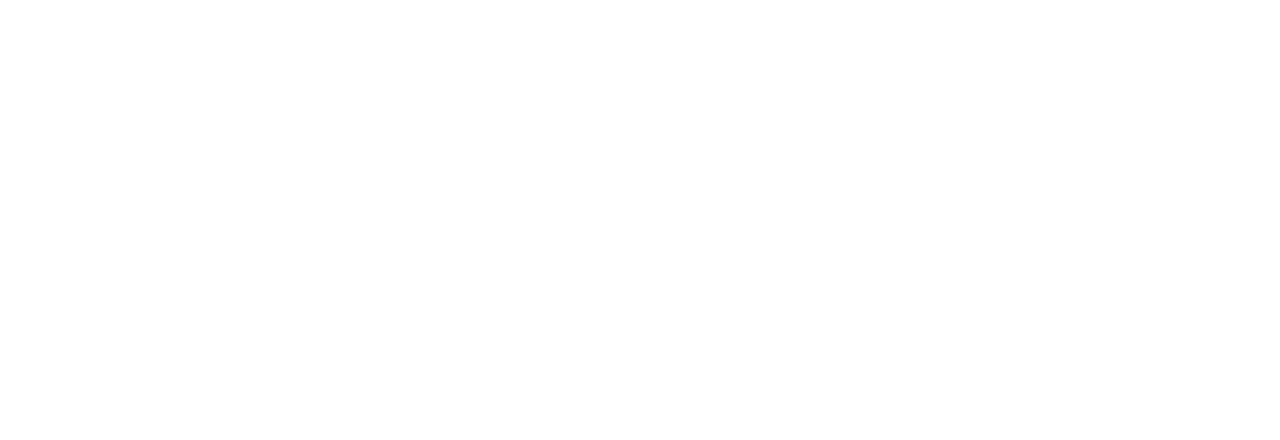
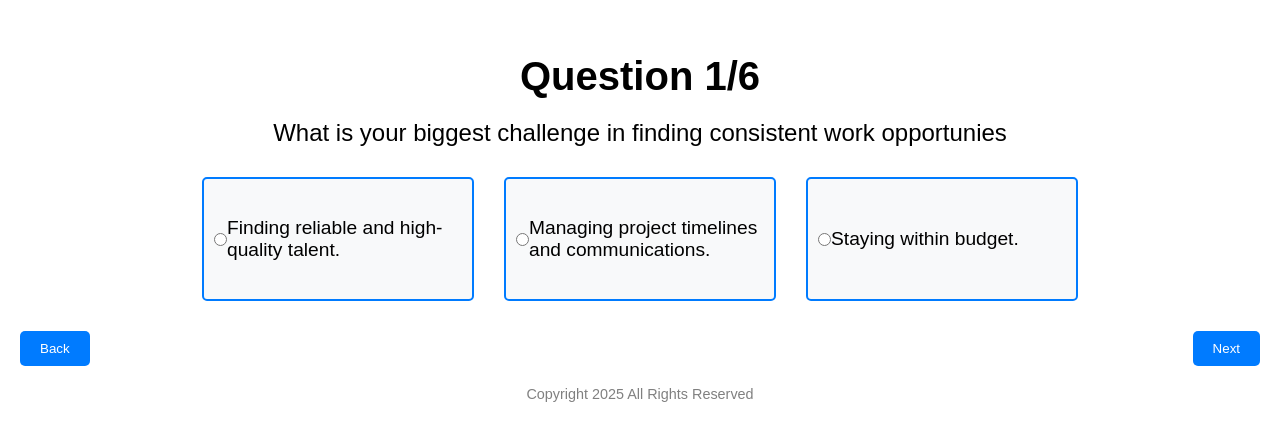
Before and after one commit to Nitrix11/DailaCreative, a React (Vite) app: page /mediaq in a window 1280 px wide. Before the commit this address had no page. Shown: the part 192-632 px from the top of the page. Built offline with nearby package versions, Linux system fonts and the light colour scheme.

Commit message:
second t comit

```diff
--- a/src/App.jsx
+++ b/src/App.jsx
@@ -5,7 +5,8 @@
 import ThankYouSection from './components/ThankYou'; // Import Thank You Component
 import Hero from"./components/hero"
 import Media from './components/MediaCreative';
-
+import Mediag from './components/MediaGreeting';
+import Mediaq from './components/Mediaq';
 
 
 function App() {
@@ -15,6 +16,8 @@
       <Route path="/" element={<Hero/>} />
         <Route path="/sign-up" element={<SignUpSection />} />
         <Route path="/media" element={<Media />} />
+        <Route path="/mediag" element={<Mediag/>} />
+        <Route path="/mediaq" element={<Mediaq/>} />
         <Route path="/greeting" element={<GreetingSection />} />
         <Route path="/questionnaire" element={<Questionnaire />} />
         <Route path="/thank-you" element={<ThankYouSection />} /> {/* New route */}
--- a/src/components/GreetingSection.jsx
+++ b/src/components/GreetingSection.jsx
@@ -25,6 +25,7 @@
             <p>It will only take a few minutes</p>
             <hr className="divider" />
             <p>Help us help you</p>
+            <hr className="divider" />
           </div>
 
           <button className="get-started-button" onClick={handleGetStarted}>Get Started!</button>
--- a/src/components/MediaCreative.jsx
+++ b/src/components/MediaCreative.jsx
@@ -4,7 +4,7 @@
 import 'react-phone-input-2/lib/style.css';
 import pic1 from '../assets/pic2.png';
 import logo from '../assets/DailACreative.png';
-
+import { Link } from 'react-router-dom';
 const SignUpSection2 = () => {
   const [fullName, setFullName] = useState(''); // State to store the full name
   const [email, setEmail] = useState(''); // State to store the email
@@ -26,19 +26,22 @@
   const handleSubmit = (e) => {
     e.preventDefault(); // Prevent default form submission
     // Navigate to the GreetingSection and pass the full name
-    navigate('/greeting', { state: { fullName } });
+    navigate('/mediag', { state: { fullName } });
   };
 
   return (
     <div className="sign-up-container">
       <div className="image-container">
         <nav className="navbar">
+          <Link to="/">
           <img
             src={logo}
             alt="Logo"
-            className="logo"
+            className="logoM"
             onClick={scrollToHero}
           />
+          </Link>
+
         </nav>
         <img src={pic1} alt="Background" className="background-image" />
         <div className="text-overlay">
--- a/src/components/MediaGreeting.jsx
+++ b/src/components/MediaGreeting.jsx
@@ -0,0 +1,44 @@
+import React from 'react';
+import { useLocation, useNavigate } from 'react-router-dom'; // Import useNavigate for navigation
+import './css/GreetingSection.css'; // Ensure this path is correct
+import thumbsUpImage from '../assets/blue.png'; // Ensure you have an appropriate image
+
+const GreetingSection = () => {
+  const location = useLocation();
+  const navigate = useNavigate(); // Initialize useNavigate
+  const { fullName } = location.state || { fullName: 'Guest' }; // Default to 'Guest' if not provided
+
+  const handleGetStarted = () => {
+    navigate('/mediaq'); // Navigate to the questionnaire
+  };
+
+  return (
+    <div className="greeting-container">
+      <div className="greeting-content">
+        <div className="text-section">
+          <h1>Hey {fullName},</h1>
+          <p>Reach more clients,manage rojects efficiently,<br/>and grow our creative business.</p>
+
+          <div className="questions">
+            <p>Answer a few questions to help with your guest:</p>
+            <hr className="divider" />
+            <p>It will only take a few minutes</p>
+            <hr className="divider" />
+            <p>Help us help you</p>
+            <hr className="divider" />
+          </div>
+
+          <button className="get-started-button" onClick={handleGetStarted}>Get Started!</button>
+        </div>
+        <div className="emoji-container">
+          <img src={thumbsUpImage} alt="Thumbs Up" className="thumbs-up-image" />
+        </div>
+      </div>
+      <footer>
+        <p>Copyright 2025 All Rights Reserved</p>
+      </footer>
+    </div>
+  );
+};
+
+export default GreetingSection;
--- /dev/null
+++ b/src/components/Mediaq.jsx
@@ -0,0 +1,100 @@
+import React, { useState } from 'react';
+import { useNavigate } from 'react-router-dom';
+import './css/Questionnaire.css'; // Ensure this path is correct
+
+// Updated questions array with four and five questions added
+const questions = [
+  {
+    question: "What is your biggest challenge in finding consistent work opportunies",
+    options: [
+      "Finding reliable and high-quality talent.",
+      "Managing project timelines and communications.",
+      "Staying within budget."
+    ]
+  },
+  {
+    question: "How do you currently find new project or clients",
+    options: [
+      "Online platforms and marketplaces.",
+      "Word of mouth and personal referrals.",
+      "Social media and local listings."
+    ]
+  },
+  {
+    question: "What feature would make a creative services platform most appealing to you?",
+    options: [
+      "Ability to find local creatives for in-person projects.",
+      "Access to a diverse range of creative services.",
+      "AI-driven quality control and project management."
+    ]
+  },
+  {
+    question: "How important is it for you to have access to a platform that connects you with local clients for in-person project",
+    options: [
+      "Very important - I prefer in person work.",
+      "Managing project timelines and deadlines.",
+      "Negotiating fair pricing and compensation."
+    ]
+  },
+  {
+    question: "What is your primary concern when working with clients",
+    options: [
+      "Ensuring consistent quality of work.",
+      "Somewhat import - it depends on the project",
+      "Not very important - I prefer remote work"
+    ]
+  },
+  {
+    question:" How much commission are you willing to pay to use a platform tthat guaratees consistent work opportunies",
+    options: [
+      "Up to 20% commission for guaranted work",
+      "Between 10% to 20% commission",
+      "Less than 10% commission"
+    ]
+  }
+];
+
+const Questionnaire = () => {
+  const [currentQuestionIndex, setCurrentQuestionIndex] = useState(0);
+  const navigate = useNavigate();
+
+  const handleNext = () => {
+    if (currentQuestionIndex < questions.length - 1) {
+      setCurrentQuestionIndex(currentQuestionIndex + 1);
+    } else {
+      navigate('/thank-you'); // Navigate to a thank you page or summary
+    }
+  };
+
+  const handleBack = () => {
+    if (currentQuestionIndex > 0) {
+      setCurrentQuestionIndex(currentQuestionIndex - 1);
+    } else {
+      navigate('/mediag'); // Go back to greeting if on the first question
+    }
+  };
+
+  return (
+    <div className="questionnaire-container">
+      <h1>{`Question ${currentQuestionIndex + 1}/${questions.length}`}</h1>
+      <p className="question-text">{questions[currentQuestionIndex].question}</p>
+      <div className="options">
+        {questions[currentQuestionIndex].options.map((option, index) => (
+          <label key={index} className="option">
+            <input type="radio" name="option" value={option} />
+            {option}
+          </label>
+        ))}
+      </div>
+      <div className="navigation-buttons">
+        <button onClick={handleBack} className="back-button">Back</button>
+        <button onClick={handleNext} className="next-button">Next</button>
+      </div>
+      <footer>
+        <p>Copyright 2025 All Rights Reserved</p>
+      </footer>
+    </div>
+  );
+};
+
+export default Questionnaire;
--- a/src/components/SingUpSection.jsx
+++ b/src/components/SingUpSection.jsx
@@ -4,7 +4,7 @@
 import 'react-phone-input-2/lib/style.css';
 import pic1 from '../assets/pic2.png';
 import logo from '../assets/DailACreative.png';
-
+import { Link } from 'react-router-dom';
 const SignUpSection = () => {
   const [fullName, setFullName] = useState(''); // State to store the full name
   const [email, setEmail] = useState(''); // State to store the email
@@ -33,12 +33,15 @@
     <div className="sign-up-container">
       <div className="image-container">
         <nav className="navbar">
+          <Link to="/">
           <img
             src={logo}
             alt="Logo"
-            className="logo"
+            className="logoS"
             onClick={scrollToHero}
           />
+          </Link>
+
         </nav>
         <img src={pic1} alt="Background" className="background-image" />
         <div className="text-overlay">
--- a/src/components/css/GreetingSection.css
+++ b/src/components/css/GreetingSection.css
@@ -71,7 +71,7 @@
   }
 
   .thumbs-up-image {
-    width: 150px; /* Adjust size as needed */
+    width: 600px; /* Adjust size as needed */
     height: auto;
   }
 
--- a/src/components/css/Questionnaire.css
+++ b/src/components/css/Questionnaire.css
@@ -21,7 +21,7 @@
 
   .options {
     display: flex;
-    gap: 10px;
+    gap: 30px;
     justify-content: center;
     align-items: center;
  /* Stack options vertically */
@@ -31,10 +31,13 @@
 
   .option {
     margin: 10px 0;
+
     font-size: 1.2rem; /* Increased font size for options */
     border: 2px solid #007bff; /* Border for the option */
     border-radius: 5px; /* Rounded corners */
     padding: 10px;
+    width: 20%;
+    height: 100px;
     display: flex;
     align-items: center; /* Center the text vertically */
     background-color: #f8f9fa; /* Light background */
--- a/src/components/hero.jsx
+++ b/src/components/hero.jsx
@@ -32,8 +32,8 @@
         zIndex: 2,
         borderBottom: '1px solid #eee'
       }}>
-        <div style={{ color: 'black', fontWeight: 'bold' }}>
-          <img src={logo} alt="Logo" />
+        <div style={{ color: 'black', fontWeight: 'bold' ,}}>
+          <img src={logo} className="logoH" alt="Logo" />
         </div>
         <div>{/* Add your navigation links here */}</div>
       </nav>
@@ -49,7 +49,7 @@
           width: "30%"
         }} />
 
-        <p style={{ marginBottom: '30px' }}>Join Our Waiting List, fill out form below</p>
+        <p style={{ marginBottom: '30px', fontWeight:"bold" }}>Join Our Waiting List, fill out form below</p>
         <div style={{ display: 'flex', justifyContent: 'flex-start', gap: '20px' }}>
           <Link to="/sign-up">
             <button style={{
--- a/src/index.css
+++ b/src/index.css
@@ -1,6 +1,38 @@
 @tailwind base;
 @tailwind components;
 @tailwind utilities;
+*{
+  margin: 0;
+  padding: 0;
+transition: all;
+  font-family: Arial, Helvetica, sans-serif;
+
+}
+.thank-you-container{
+  display: flex;
+  flex-direction: column;
+  justify-content: center;
+  align-items: center;
+  h1{
+    font-size: 26px;
+    padding-top: 30px;
+  }
+  p{
+    padding-top:100px ;
+    font-weight: bold;
+    font-size: xx-large;
+    color: black;
+  }
+}
+.logoH{
+  width: 65%;
+}
+.logoS{
+  width: 25%;
+}
+.logoM{
+  width: 25%;
+}
 .sign-up-container {
     display: flex;
     height: 100vh;
@@ -40,12 +72,14 @@
   }
 
   .text-overlay h2 {
-    font-size: 2.5rem;
+    width: 80%;
+    font-size: 70px;
     margin-bottom: 1rem;
   }
 
   .text-overlay p {
-    margin-bottom: 1.5rem;
+    margin-bottom: 2.5rem;
+    font-weight: bold;
   }
 
   .form-container {
```
